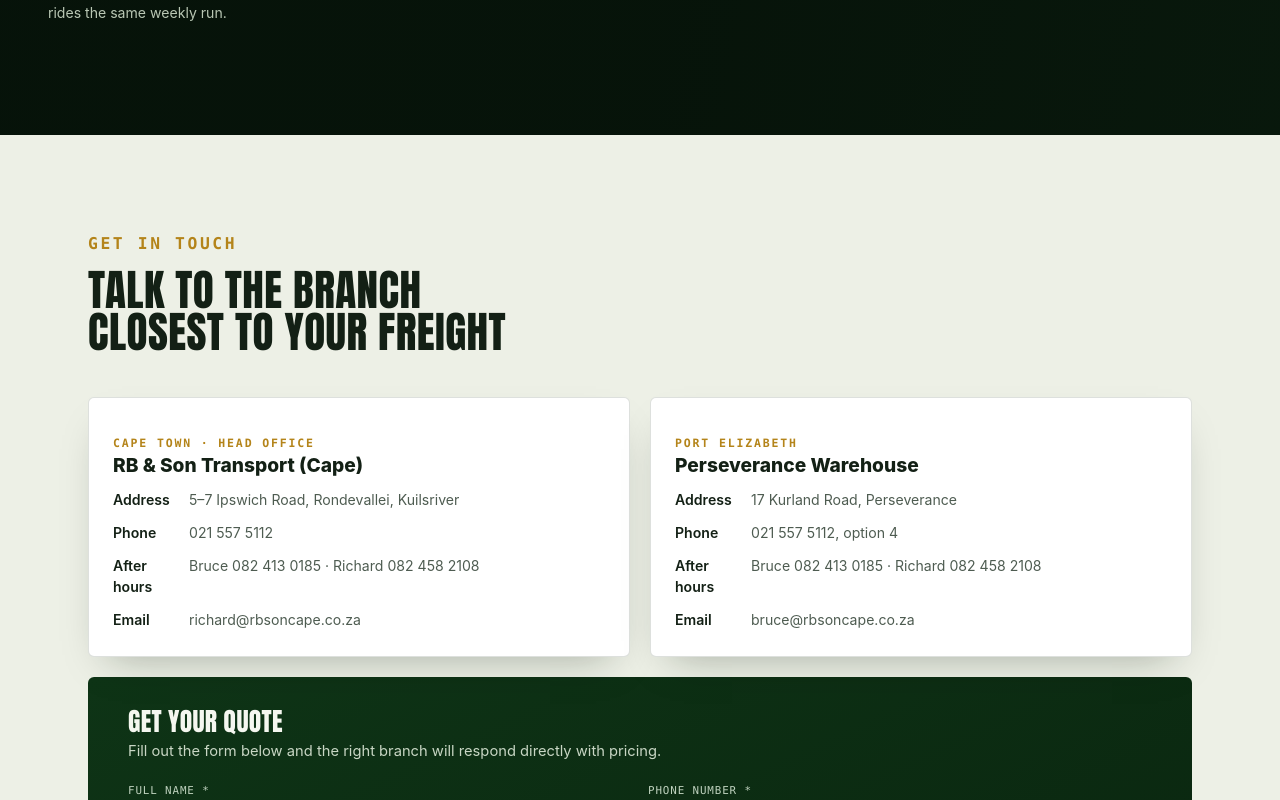
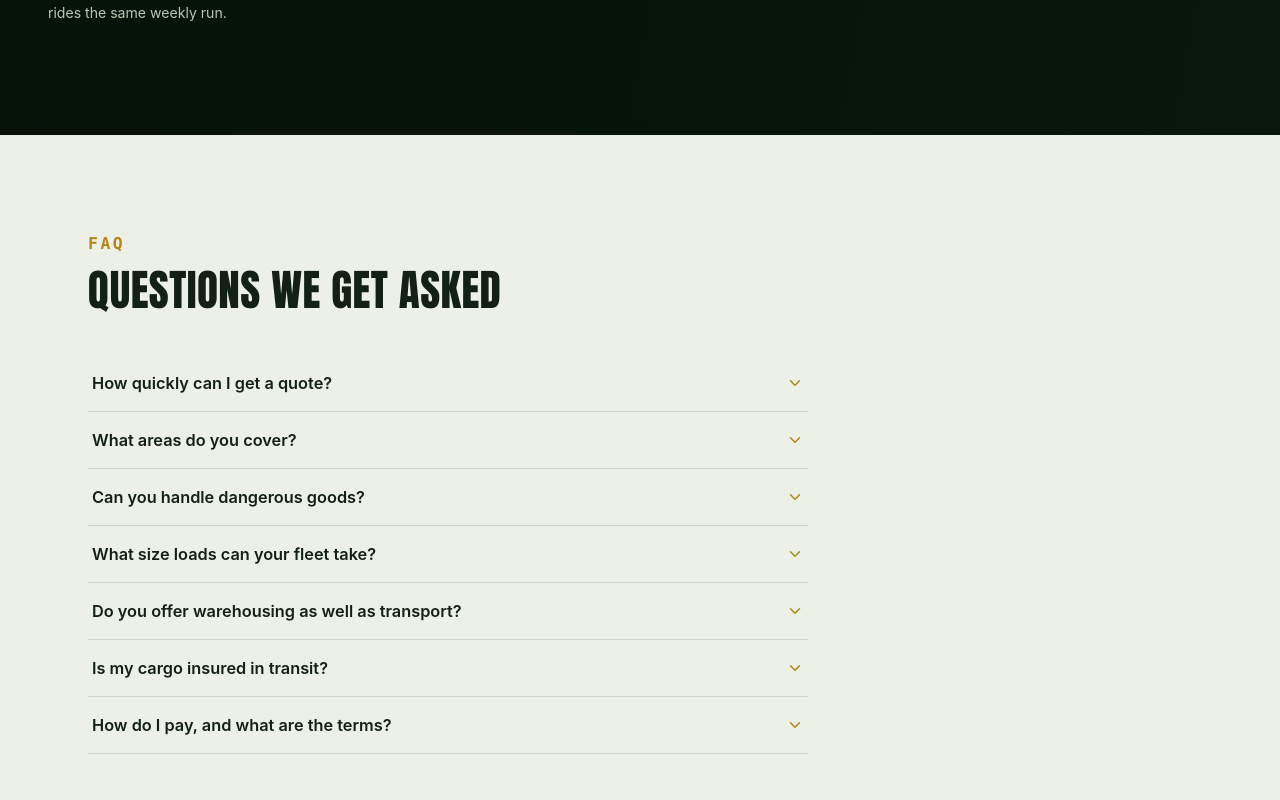
Before and after one commit to MattWaldeck/site, a Next.js app: page / in a window 1280 px wide. Shown: the part 5720-6520 px from the top of the page. Built offline with nearby package versions, Linux system fonts and the light colour scheme.

Commit message:
Add homepage FAQ section

```diff
--- a/src/app/globals.css
+++ b/src/app/globals.css
@@ -1594,3 +1594,54 @@
   font-size: 0.85rem;
   color: var(--steel);
 }
+
+/* ---------- faq ---------- */
+.faq {
+  background: var(--paper);
+}
+.faq-list {
+  max-width: 720px;
+}
+.faq-item {
+  border-bottom: 1px solid var(--line);
+}
+.faq-question {
+  width: 100%;
+  display: flex;
+  justify-content: space-between;
+  align-items: center;
+  gap: 16px;
+  padding: 18px 4px;
+  background: none;
+  border: none;
+  text-align: left;
+  font-size: 1.02rem;
+  font-weight: 600;
+  color: var(--ink);
+  cursor: pointer;
+}
+.faq-chevron {
+  width: 18px;
+  height: 18px;
+  flex: none;
+  color: var(--gold-deep);
+  transition: transform 0.2s ease;
+}
+:root[data-theme="dark"] .faq-chevron {
+  color: var(--gold-bright);
+}
+@media (prefers-color-scheme: dark) {
+  .faq-chevron {
+    color: var(--gold-bright);
+  }
+}
+.faq-chevron.open {
+  transform: rotate(180deg);
+}
+.faq-answer {
+  margin: 0 0 20px;
+  padding-right: 30px;
+  color: var(--steel);
+  line-height: 1.6;
+  font-size: 0.95rem;
+}
--- a/src/app/page.tsx
+++ b/src/app/page.tsx
@@ -10,6 +10,7 @@
 import { RoadSection } from "@/components/RoadSection";
 import { Routes } from "@/components/Routes";
 import { WhyChoose } from "@/components/WhyChoose";
+import { FAQ } from "@/components/FAQ";
 import { Contact } from "@/components/Contact";
 import { Footer } from "@/components/Footer";
 import { BackToTop } from "@/components/BackToTop";
@@ -30,6 +31,7 @@
         <Premises />
         <RoadSection />
         <Routes />
+        <FAQ />
         <Contact />
       </main>
       <Footer />
--- /dev/null
+++ b/src/components/FAQ.tsx
@@ -0,0 +1,96 @@
+"use client";
+
+import { useState } from "react";
+import { Reveal, RevealGroup, RevealItem } from "./Reveal";
+
+type QA = { question: string; answer: string };
+
+const FAQS: QA[] = [
+  {
+    question: "How quickly can I get a quote?",
+    answer:
+      "Submit the quote form with your pickup, drop-off and load details and the branch closest to your freight responds directly — most quotes go out the same business day.",
+  },
+  {
+    question: "What areas do you cover?",
+    answer:
+      "Scheduled weekly runs between Cape Town, Port Elizabeth, Johannesburg and Durban, plus regular service into the Northern Cape (Eden Karoo, Keimoes, Grootdrink) and Western Cape farming districts.",
+  },
+  {
+    question: "Can you handle dangerous goods?",
+    answer:
+      "Yes — RB & Son is SQAS approved and handles full compliance paperwork, placarding and handling protocols for dangerous and hazardous cargo, nationwide.",
+  },
+  {
+    question: "What size loads can your fleet take?",
+    answer:
+      "From 1-ton local drops to 34-ton long-haul combinations, using a mix of owned vehicles and vetted subcontractors for peak demand.",
+  },
+  {
+    question: "Do you offer warehousing as well as transport?",
+    answer:
+      "Yes — warehousing, dispatch and the full fleet operate out of the Saxdowne facility, so freight can be stored and consolidated between legs of a route.",
+  },
+  {
+    question: "Is my cargo insured in transit?",
+    answer:
+      "RB & Son arranges Goods-in-Transit insurance as standard; customers who want cover to their goods' full value should also carry their own all-risk insurance — ask your branch for details.",
+  },
+  {
+    question: "How do I pay, and what are the terms?",
+    answer:
+      "Standard terms are 30 days from invoice date unless otherwise agreed in writing. Full terms and conditions are available as a PDF download in the footer.",
+  },
+];
+
+export function FAQ() {
+  const [openIndex, setOpenIndex] = useState<Set<number>>(new Set());
+
+  function toggle(i: number) {
+    setOpenIndex((prev) => {
+      const next = new Set(prev);
+      if (next.has(i)) next.delete(i);
+      else next.add(i);
+      return next;
+    });
+  }
+
+  return (
+    <section className="faq" id="faq">
+      <div className="wrap">
+        <Reveal className="section-head">
+          <p className="eyebrow">FAQ</p>
+          <h2>Questions we get asked</h2>
+        </Reveal>
+        <RevealGroup className="faq-list">
+          {FAQS.map((qa, i) => {
+            const open = openIndex.has(i);
+            return (
+              <RevealItem className="faq-item" key={qa.question}>
+                <button
+                  type="button"
+                  className="faq-question"
+                  aria-expanded={open}
+                  onClick={() => toggle(i)}
+                >
+                  <span>{qa.question}</span>
+                  <svg
+                    className={open ? "faq-chevron open" : "faq-chevron"}
+                    viewBox="0 0 24 24"
+                    fill="none"
+                    stroke="currentColor"
+                    strokeWidth="2"
+                    strokeLinecap="round"
+                  >
+                    <path d="M6 9l6 6 6-6" />
+                  </svg>
+                </button>
+                {open && <p className="faq-answer">{qa.answer}</p>}
+              </RevealItem>
+            );
+          })}
+        </RevealGroup>
+      </div>
+    </section>
+  );
+}
```
